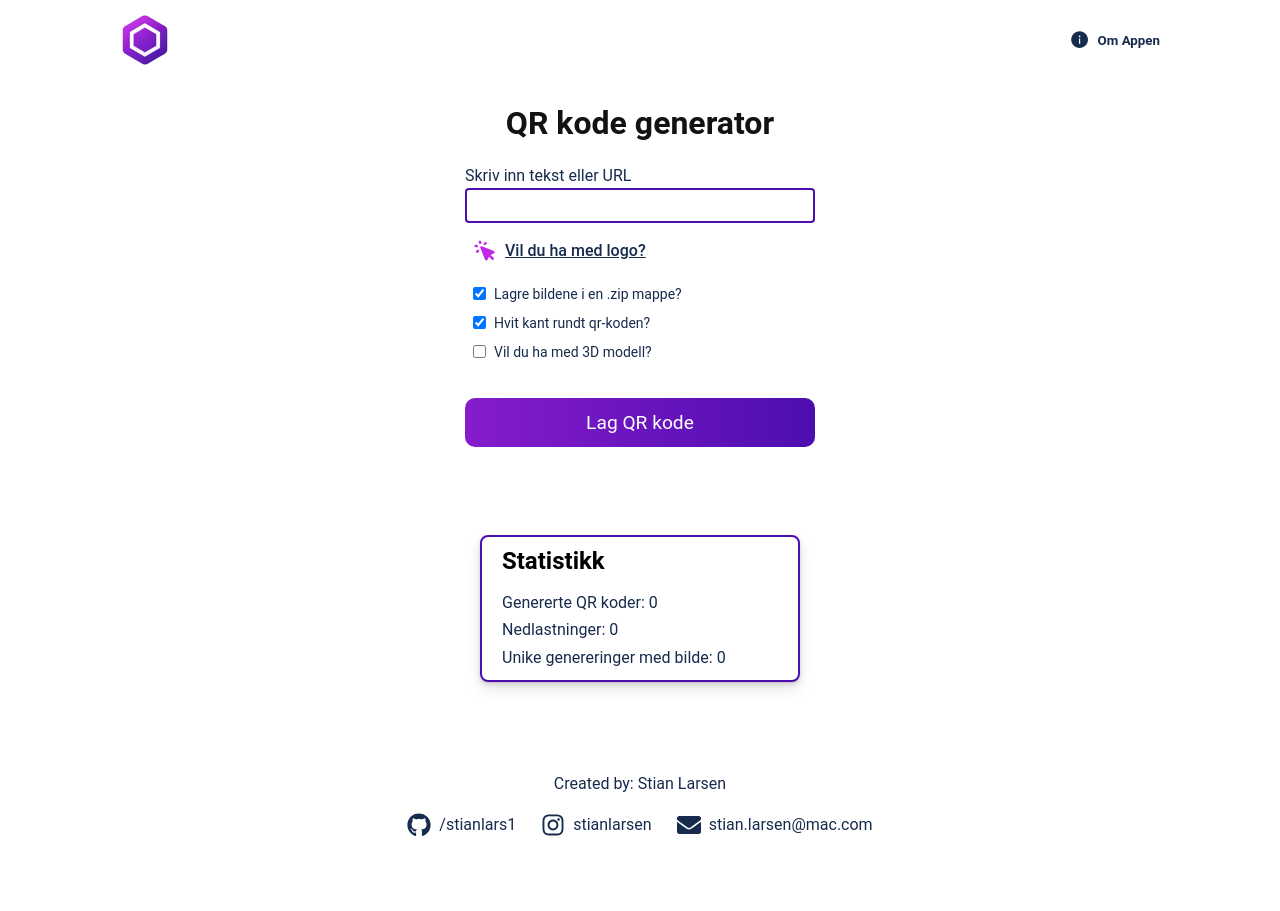
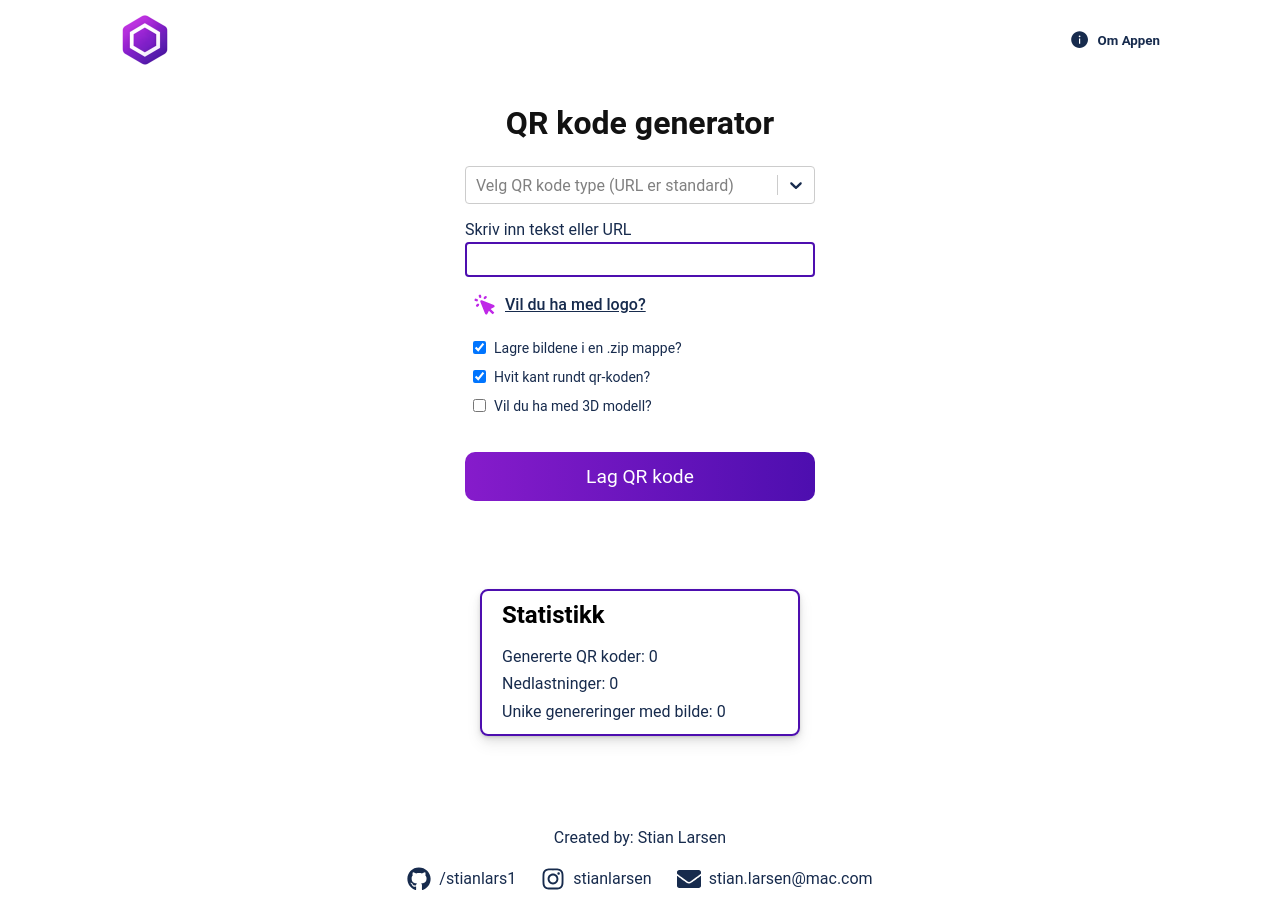
Before and after one commit to Stianlars1/qr-kode-next, a Next.js app: page / in a window 1280 px wide. Before the commit the page ends 857 px from the top, so only its background shows below. Built offline with nearby package versions, Linux system fonts and the light colour scheme; no server answers; the database is empty.

Commit message:
Initial commit, WIP

```diff
--- a/app/components/hero/hero.tsx
+++ b/app/components/hero/hero.tsx
@@ -4,7 +4,7 @@ import toast from "react-hot-toast";
 import { QRModal } from "../QRModal/qrModal";
 import { GenerateButton } from "../buttons/buttons";
 import { GeneratedQRCode } from "../generateQRCode/generateQRCode";
-import { CustomInput } from "../input/input";
+import { CustomInput, QRFormData } from "../input/input";
 import "./hero.css";
 import {
   updateAddedLogo,
@@ -32,12 +32,26 @@ export const Hero = () => {
   const [hasBeenDownloaded, setHasBeenDownloaded] = useState(false);
   const [whiteBorder, setWhiteBorder] = useState(true);
   const [include3DModel, setInclude3DModel] = useState(false);
+  const [formData, setFormData] = useState<QRFormData>({
+    qrCodeType: { value: undefined, label: undefined },
+  });
 
   const isDisabled =
-    !valueToConvert ||
-    valueToConvert.length === 0 ||
-    (imageAdded && !valueToConvert) ||
-    (imageAdded && valueToConvert.length === 0);
+    (!valueToConvert && !Object.values(formData)) ||
+    (imageAdded && !valueToConvert && !Object.values(formData));
+
+  const handleInputChange = (
+    event: React.ChangeEvent<HTMLInputElement | HTMLSelectElement>
+  ) => {
+    const { name, value } = event.target;
+    setFormData((prevFormData) => ({ ...prevFormData, [name]: value }));
+  };
+
+  const handleQRCodeTypeChange = (newValue: any) => {
+    console.log("newValue", newValue);
+    // Logic to handle QR code type change
+    setFormData({ qrCodeType: newValue });
+  };
 
   const handleGenerateQR = async () => {
     setIsLoading(true);
@@ -104,6 +118,10 @@ export const Hero = () => {
           setWhiteBorder={setWhiteBorder}
           setInclude3DModel={setInclude3DModel}
           include3DModel={include3DModel}
+          formData={formData}
+          handleInputChange={handleInputChange}
+          handleQRCodeTypeChange={handleQRCodeTypeChange}
+          qrCodeType={formData.qrCodeType}
         />
 
         <GenerateButton
@@ -134,6 +152,7 @@ export const Hero = () => {
             logo={imageSrc}
             setHasBeenDownloaded={setHasBeenDownloaded}
             handleClose={() => handleClose()}
+            formData={formData}
           />
         </QRModal>
       </div>
--- a/app/components/input/input.css
+++ b/app/components/input/input.css
@@ -29,6 +29,12 @@
   border-color: var(--logo-top-left);
   outline: 0;
   box-shadow: 0 0 0 0.2rem rgba(var(--text), 0.25);
+}
+.inputs .qr-code-type-select {
+  color: var(--black);
+}
+.inputs .qr-code-type-select > div > div {
+  color: var(--black);
 }
 .inputs .logo {
   display: flex;
--- a/app/components/input/input.scss
+++ b/app/components/input/input.scss
@@ -34,6 +34,14 @@
     }
   }
 
+  .qr-code-type-select {
+    color: var(--black);
+    > div {
+      > div {
+        color: var(--black);
+      }
+    }
+  }
   .logo {
     display: flex;
     align-items: center;
--- a/app/components/input/input.tsx
+++ b/app/components/input/input.tsx
@@ -1,8 +1,9 @@
-import { Dispatch, SetStateAction } from 'react'
-import { HiCursorClick } from 'react-icons/hi'
-import { IoIosCheckmarkCircle } from 'react-icons/io'
+import { ChangeEvent, Dispatch, SetStateAction } from "react";
+import { HiCursorClick } from "react-icons/hi";
+import { IoIosCheckmarkCircle } from "react-icons/io";
+import Select from "react-select";
 
-import './input.css'
+import "./input.css";
 
 export const CustomInput = ({
   valueToConvert,
@@ -11,51 +12,118 @@ export const CustomInput = ({
   resetKey,
   whiteBorder,
   include3DModel,
+  formData,
+  qrCodeType,
+
   setWhiteBorder,
   setValueToConvert,
   setImageAdded,
   setImageSrc,
   setSaveAsZip,
   setInclude3DModel,
+  handleInputChange,
+  handleQRCodeTypeChange,
 }: {
-    valueToConvert: string
-    imageAdded: boolean
-    saveAsZip: boolean
-    whiteBorder: boolean
-    resetKey: number
-    include3DModel: boolean
-    setValueToConvert: Dispatch<SetStateAction<string>>
-    setImageSrc: Dispatch<SetStateAction<string | undefined>>
-    setImageAdded: Dispatch<SetStateAction<boolean>>
-    setSaveAsZip: Dispatch<SetStateAction<boolean>>
-    setWhiteBorder: Dispatch<SetStateAction<boolean>>
-    setInclude3DModel: Dispatch<SetStateAction<boolean>>
+  valueToConvert: string;
+  imageAdded: boolean;
+  saveAsZip: boolean;
+  whiteBorder: boolean;
+  resetKey: number;
+  include3DModel: boolean;
+  qrCodeType: QRcodeSelectOptionType;
+  formData: QRFormData;
+  setValueToConvert: Dispatch<SetStateAction<string>>;
+  setImageSrc: Dispatch<SetStateAction<string | undefined>>;
+  setImageAdded: Dispatch<SetStateAction<boolean>>;
+  setSaveAsZip: Dispatch<SetStateAction<boolean>>;
+  setWhiteBorder: Dispatch<SetStateAction<boolean>>;
+  setInclude3DModel: Dispatch<SetStateAction<boolean>>;
+  handleInputChange: (
+    event: ChangeEvent<HTMLInputElement | HTMLSelectElement>
+  ) => void;
+  handleQRCodeTypeChange: (newValue: any) => void;
 }) => {
-    const handleLogoUpload = (e: React.ChangeEvent<HTMLInputElement>) => {
-        const file = e.target.files?.[0]
-        if (!file) return
+  console.log("formData", formData);
+  const handleLogoUpload = (e: ChangeEvent<HTMLInputElement>) => {
+    const file = e.target.files?.[0];
+    if (!file) return;
 
-        if (file && file.type.startsWith('image/')) {
-            const src = URL.createObjectURL(file)
-            setImageAdded(true)
-            setImageSrc(src)
+    if (file && file.type.startsWith("image/")) {
+      const src = URL.createObjectURL(file);
+      setImageAdded(true);
+      setImageSrc(src);
     }
-    }
+  };
 
   const handleSaveAsZipChange = (e: React.ChangeEvent<HTMLInputElement>) => {
-        setSaveAsZip(!saveAsZip)
-    }
+    setSaveAsZip(!saveAsZip);
+  };
   const handleWhiteBorderChange = (e: React.ChangeEvent<HTMLInputElement>) => {
-        setWhiteBorder(!whiteBorder)
-    }
-    const handleInclude3dModelChange = (e: React.ChangeEvent<HTMLInputElement>) => {
-        setInclude3DModel(!include3DModel)
-    }
+    setWhiteBorder(!whiteBorder);
+  };
+  const handleInclude3dModelChange = (
+    e: React.ChangeEvent<HTMLInputElement>
+  ) => {
+    setInclude3DModel(!include3DModel);
+  };
   return (
     <>
       <section className="inputs">
+        <Select
+          value={qrCodeTypeOptions.filter(
+            (qrType) => formData && formData.qrCodeType.value === qrType.value
+          )}
+          onChange={handleQRCodeTypeChange}
+          options={qrCodeTypeOptions}
+          className="qr-code-type-select"
+          backspaceRemovesValue={true}
+          blurInputOnSelect={true}
+          hideSelectedOptions={true}
+          placeholder="Velg QR kode type (URL er standard)"
+        />
+
+        {/*  == WIFI INPUT  */}
+        {formData.qrCodeType.value === "WiFi" && (
+          <>
+            <input
+              name="wifiSSID"
+              type="text"
+              placeholder="Network SSID"
+              value={formData.wifiSSID || ""}
+              onChange={handleInputChange}
+            />
+            <input
+              name="wifiPassword"
+              type="text"
+              placeholder="Network Password"
+              value={formData.wifiPassword || ""}
+              onChange={handleInputChange}
+            />
+
+            <select
+              name="wifiEncryption"
+              value={formData.wifiEncryption || "WPA"} // Default to the most common encryption type
+              onChange={handleInputChange}
+              style={{ color: "black" }}
+            >
+              <option value="WEP">WEP</option>
+              <option value="WPA">WPA/WPA2</option>
+              <option value="nopass">No Password</option>
+            </select>
+          </>
+        )}
+
+        {/*  == URL INPUT  */}
+        {(formData.qrCodeType.value === undefined ||
+          formData.qrCodeType.value === "URL") && (
+          <>
             <label className="input_label">Skriv inn tekst eller URL</label>
-                <input value={valueToConvert} onChange={(e) => setValueToConvert(e.target.value)} />
+            <input
+              value={valueToConvert}
+              onChange={(e) => setValueToConvert(e.target.value)}
+            />
+          </>
+        )}
         <div className="logo">
           {imageAdded && (
             <>
@@ -66,36 +134,114 @@ export const CustomInput = ({
             </>
           )}
 
-                    <label htmlFor="imageInput" className={imageAdded ? 'label-added' : 'add-image-label'}>
+          <label
+            htmlFor="imageInput"
+            className={imageAdded ? "label-added" : "add-image-label"}
+          >
             {!imageAdded && (
               <div className="icon-container">
                 <HiCursorClick />
               </div>
             )}
-                        {imageAdded ? 'Logo er lagt til' : 'Vil du ha med logo?'}
+            {imageAdded ? "Logo er lagt til" : "Vil du ha med logo?"}
           </label>
         </div>
 
-                <input key={resetKey} id="imageInput" type="file" accept="image/*" style={{ display: 'none' }} onChange={handleLogoUpload} />
+        <input
+          key={resetKey}
+          id="imageInput"
+          type="file"
+          accept="image/*"
+          style={{ display: "none" }}
+          onChange={handleLogoUpload}
+        />
         <div className="save-as-zip-option">
           <label>
-                        <input type="checkbox" checked={saveAsZip} onChange={handleSaveAsZipChange} />
+            <input
+              type="checkbox"
+              checked={saveAsZip}
+              onChange={handleSaveAsZipChange}
+            />
             Lagre bildene i en .zip mappe?
           </label>
         </div>
         <div className="save-as-zip-option">
           <label>
-                        <input type="checkbox" checked={whiteBorder} onChange={handleWhiteBorderChange} />
+            <input
+              type="checkbox"
+              checked={whiteBorder}
+              onChange={handleWhiteBorderChange}
+            />
             Hvit kant rundt qr-koden?
           </label>
         </div>
         <div className="save-as-zip-option">
           <label>
-                        <input type="checkbox" checked={include3DModel} onChange={handleInclude3dModelChange} />
+            <input
+              type="checkbox"
+              checked={include3DModel}
+              onChange={handleInclude3dModelChange}
+            />
             Vil du ha med 3D modell?
           </label>
         </div>
       </section>
     </>
-    )
+  );
+};
+
+export const qrCodeTypeOptions = [
+  { value: "URL", label: "URL" },
+  { value: "WiFi", label: "Wi-Fi" },
+  { value: "vCard", label: "Contact (vCard)" },
+  { value: "Geo", label: "Geolocation" },
+  { value: "Event", label: "Event" },
+];
+
+export type QRFormData = {
+  qrCodeType: QRcodeSelectOptionType;
+  wifiSSID?: string;
+  wifiPassword?: string;
+  wifiEncryption?: "WEP" | "WPA" | "nopass";
+  vCardName?: string;
+  vCardPhone?: string;
+  vCardEmail?: string;
+  vCardAddress?: string;
+  geoLatitude?: string;
+  geoLongitude?: string;
+  eventTitle?: string;
+  eventStart?: string;
+  eventEnd?: string;
+  eventLocation?: string;
+};
+
+// export type QRCodeType = SingleValue<
+//   "URL" | "WiFi" | "vCard" | "Geo" | "Event"
+// >;
+
+export interface QRcodeSelectOptionType {
+  value: string | undefined;
+  label: string | undefined;
 }
+// const handleOnSelectChange = async (event: any) => {
+//     if (event.value !== 'default') {
+//         const newSelectedProfile = waveformProfiles.find((option: any) => option.value === event.value)
+//         if (newSelectedProfile) {
+//             setSelectedProfile(newSelectedProfile)
+//             setWavesurferOptionsToSave(newSelectedProfile.waveformOptions)
+//             await saveUserData(userID, { artistProfile: { activeWaveformProfile: newSelectedProfile.value } })
+//             toast.success(`Waveform profile changed to ${newSelectedProfile.value}`)
+//         }
+//     } else {
+//         setSelectedProfile(defaultProfile)
+//         setWavesurferOptionsToSave(defaultProfile.waveformOptions)
+//         await saveUserData(userID, { artistProfile: { activeWaveformProfile: 'default' } })
+//         toast.success('Waveform profile set to default \nRemember to turn on custom waveform in preferences 🌊')
+//     }
+//     const artistSongsQueryKey: string[] = userID ? ['artistPage-songsList-with-user', user.artistNameLowerCase, userID] : ['artistPage-songsList', user.artistNameLowerCase]
+//     const artistQuery = [`artistDetails-${user.artistNameLowerCase}`]
+
+//     await queryClient.invalidateQueries({ queryKey: artistSongsQueryKey })
+//     await queryClient.invalidateQueries({ queryKey: artistQuery })
+//     await updateUserDetails(userID)
+// }
--- a/package.json
+++ b/package.json
@@ -21,6 +21,7 @@
     "react-dom": "^18.0.0",
     "react-hot-toast": "^2.4.1",
     "react-icons": "^5.0.1",
+    "react-select": "^5.8.0",
     "react-spinners": "^0.13.8",
     "save": "^2.9.0",
     "three": "^0.160.0"
```
Also changed, not shown: app/components/generateQRCode/components/utils.tsx (added, +31 -0 lines), app/components/generateQRCode/generateQRCode.tsx (+16 -6 lines), 1 other file (tests, documents, lock files or other folders). Lines whose indentation alone changed are shown as unchanged.
